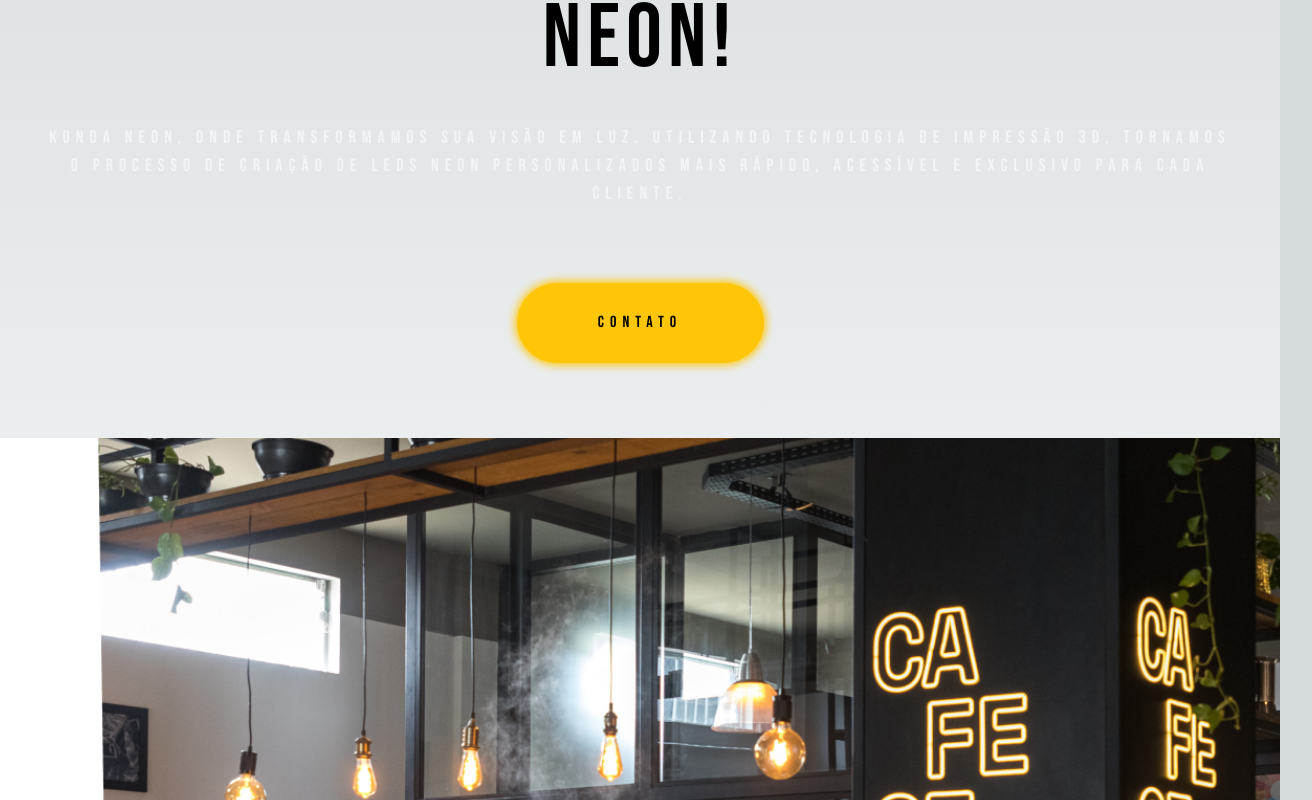
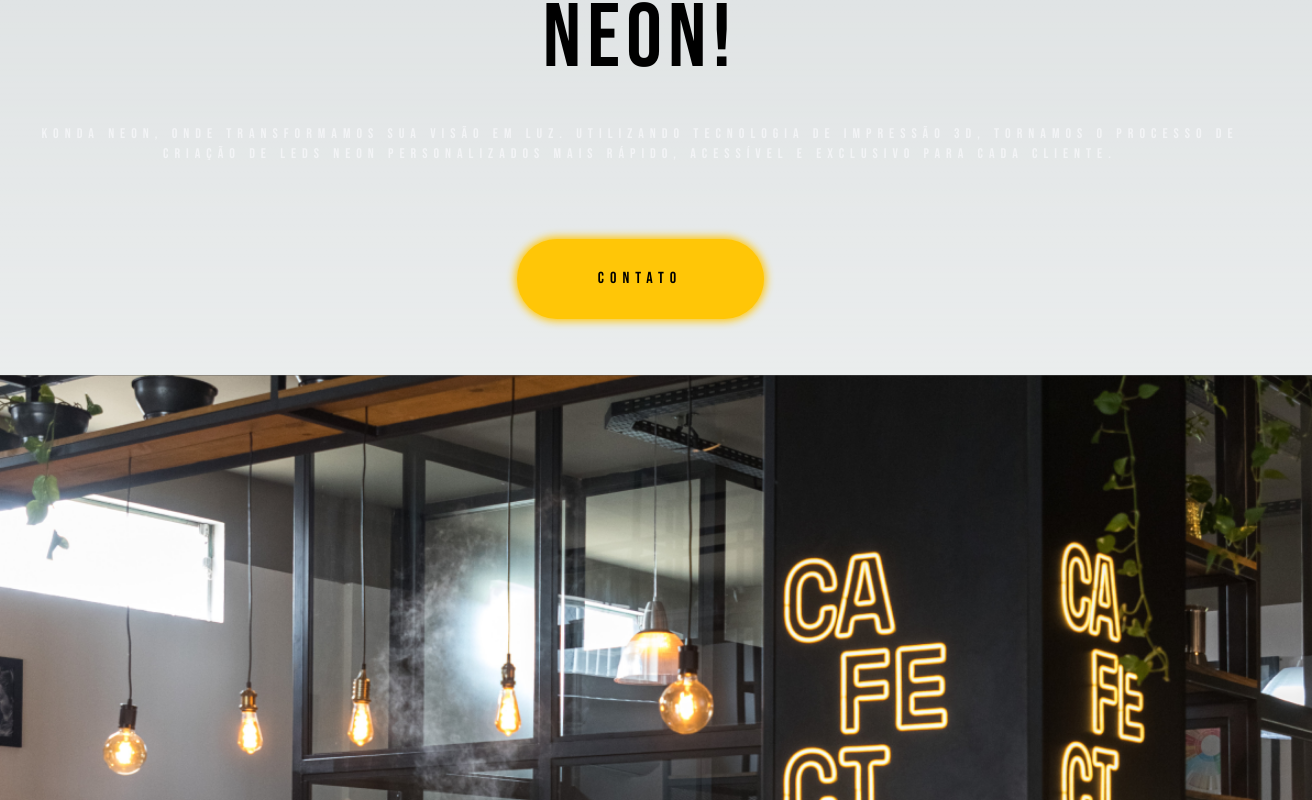
Before and after one commit to omanramalho42/konda-neon, a Next.js app: page / in a window 1280 px wide. Shown: the part 380-1180 px from the top of the page, 1312 px wide, since content can reach past the window. Built offline with nearby package versions, Linux system fonts and the light colour scheme.

Commit message:
resize bg 2

```diff
--- a/src/app/page.tsx
+++ b/src/app/page.tsx
@@ -12,7 +12,7 @@ export default function Home() {
           <h1 className='text-5xl text-[50px] sm:text-[70px] xl:text-[90px] 2xl:text-start text-center uppercase 3xl:w-[900px] tracking-[6px]'>
             Dê Vida às Suas Ideias com Konda Neon!
           </h1>
-          <p className='text-gray-100 text-lg 2xl:text-start text-center uppercase 2xl:w-[660px] tracking-[6px]'>
+          <p className='text-gray-100 text-sm 2xl:text-start text-center uppercase 2xl:w-[660px] tracking-[6px]'>
             Konda Neon, onde transformamos sua visão em luz.
             Utilizando tecnologia de impressão 3D, tornamos
             o processo de criação de LEDs Neon personalizados
@@ -30,7 +30,7 @@ export default function Home() {
           </button>
         </div>
       </div>
-      <div className="bg-white 2xl:w-[50vw] w-full h-[93vh] bg-no-repeat bg-cover 3xl:bg-right-top bg-small bg-home-pattern" />
+      <div className="2xl:w-[50vw] w-full h-[93vh] bg-no-repeat bg-cover 3xl:bg-right-top sm:bg-center bg-origin-content scale-105 bg-black bg-small bg-home-pattern" />
     </main>
   )
 }
--- a/tailwind.config.ts
+++ b/tailwind.config.ts
@@ -14,8 +14,8 @@ const config: Config = {
       backgroundImage: {
         'gradient-radial': 'radial-gradient(var(--tw-gradient-stops))',
         'gradient-conic':
-          'conic-gradient(from 180deg at 50% 50%, var(--tw-gradient-stops))',
-          'home-pattern': "url('../assets/img/bg.png')",
+        'conic-gradient(from 180deg at 50% 50%, var(--tw-gradient-stops))',
+        'home-pattern': "url('../assets/img/bg.png')",
       },
       backgroundPosition: {
         'small': 'center right -6rem'
```
Also changed, not shown: public/assets/img/bg.png.
